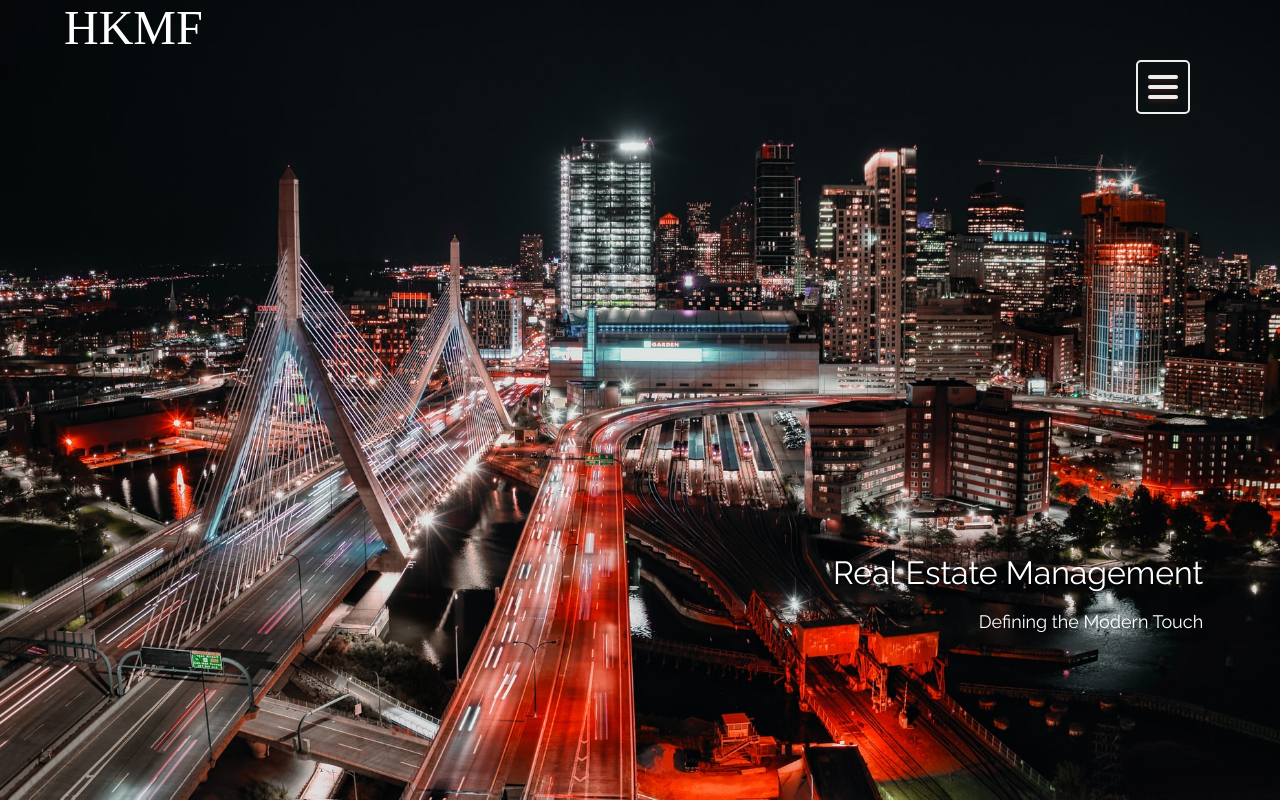
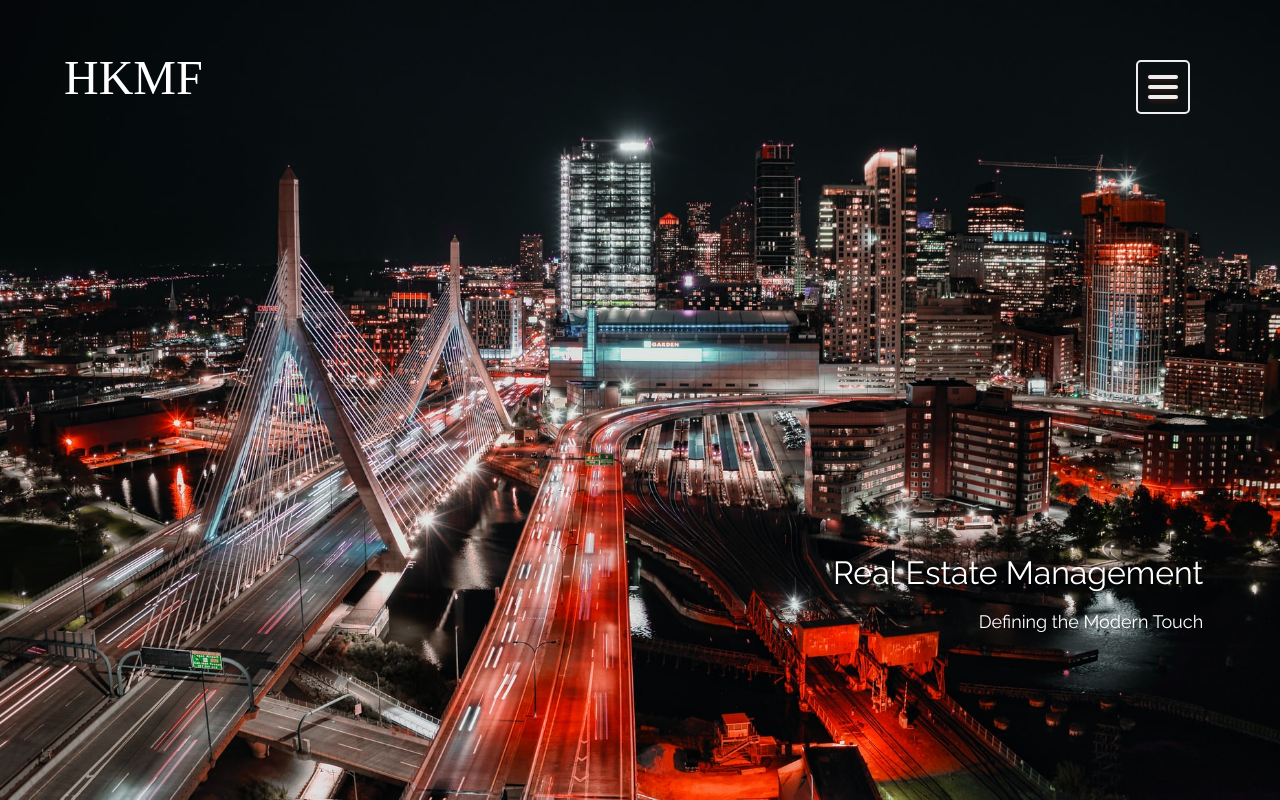
Before and after one commit to joshuakerndev/hkmf-property-management, a React (Create React App) app: page / in a window 1280 px wide. Built offline with nearby package versions, Linux system fonts and the light colour scheme.

Commit message:
fix header

```diff
--- a/src/Components/Navbar/Navbar.scss
+++ b/src/Components/Navbar/Navbar.scss
@@ -28,6 +28,9 @@
 
 .PageHeader {
     z-index: 401;
+    position: absolute;
+    left: 50px;
+    top: 50px;
     color: white;
     font-size: 48px;
     left: 0;
```
